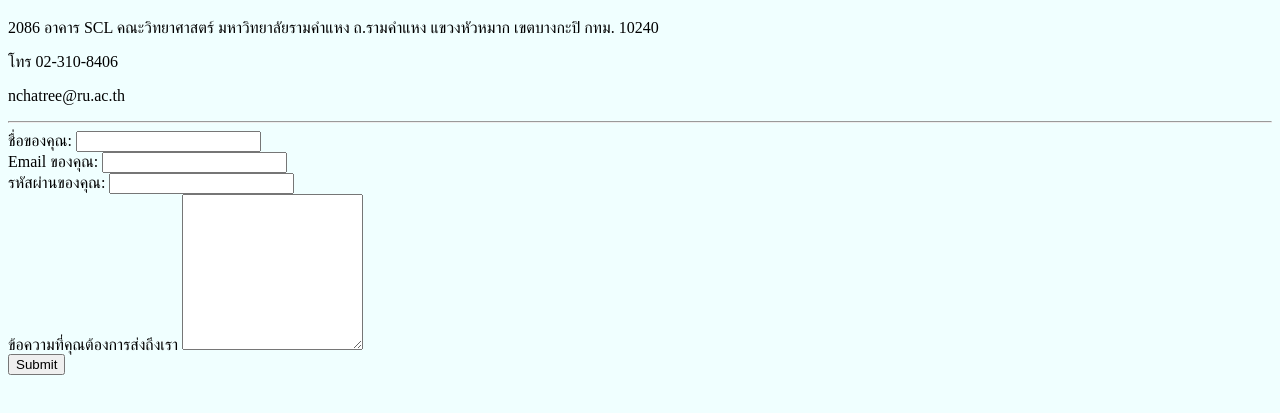
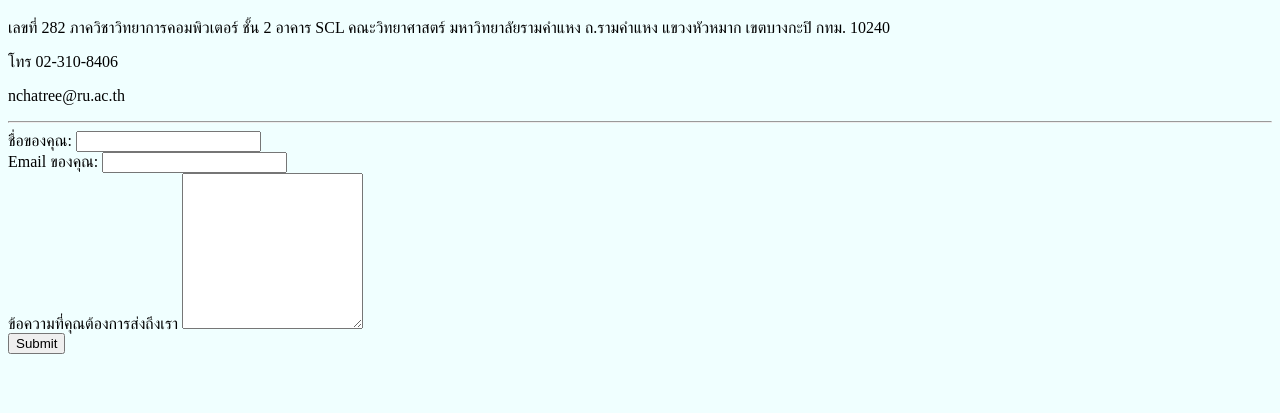
Before and after one commit to nchatree/cv, a plain HTML site: page contact.html in a window 1280 px wide. Shown: the part 61-474 px from the top of the page. Drawn offline with Linux system fonts and the light colour scheme.

Commit message:
แก้ไขที่อยู่

```diff
--- a/contact.html
+++ b/contact.html
@@ -6,7 +6,7 @@
   </head>
   <body bgcolor="azure">
     <h1>รายละเอียดการติดต่อ</h1>
-    <p>2086 อาคาร SCL คณะวิทยาศาสตร์ มหาวิทยาลัยรามคำแหง
+    <p>เลขที่ 282 ภาควิชาวิทยาการคอมพิวเตอร์ ชั้น 2 อาคาร SCL คณะวิทยาศาสตร์ มหาวิทยาลัยรามคำแหง
       ถ.รามคำแหง แขวงหัวหมาก เขตบางกะปิ กทม. 10240</p>
     <p>โทร 02-310-8406</p>
     <p>nchatree@ru.ac.th</p>
@@ -16,8 +16,6 @@
       <input type="text" name="yourName"><br>
       <label>Email ของคุณ:</label>
       <input type="email" name="yourEmail"><br>
-      <label>รหัสผ่านของคุณ:</label>
-      <input type="password" name="yourPassword"><br>
       <label>ข้อความที่คุณต้องการส่งถึงเรา</label>
       <textarea rows="10" cols"30" name="yourText"></textarea><br>
       <input type="submit">
```
